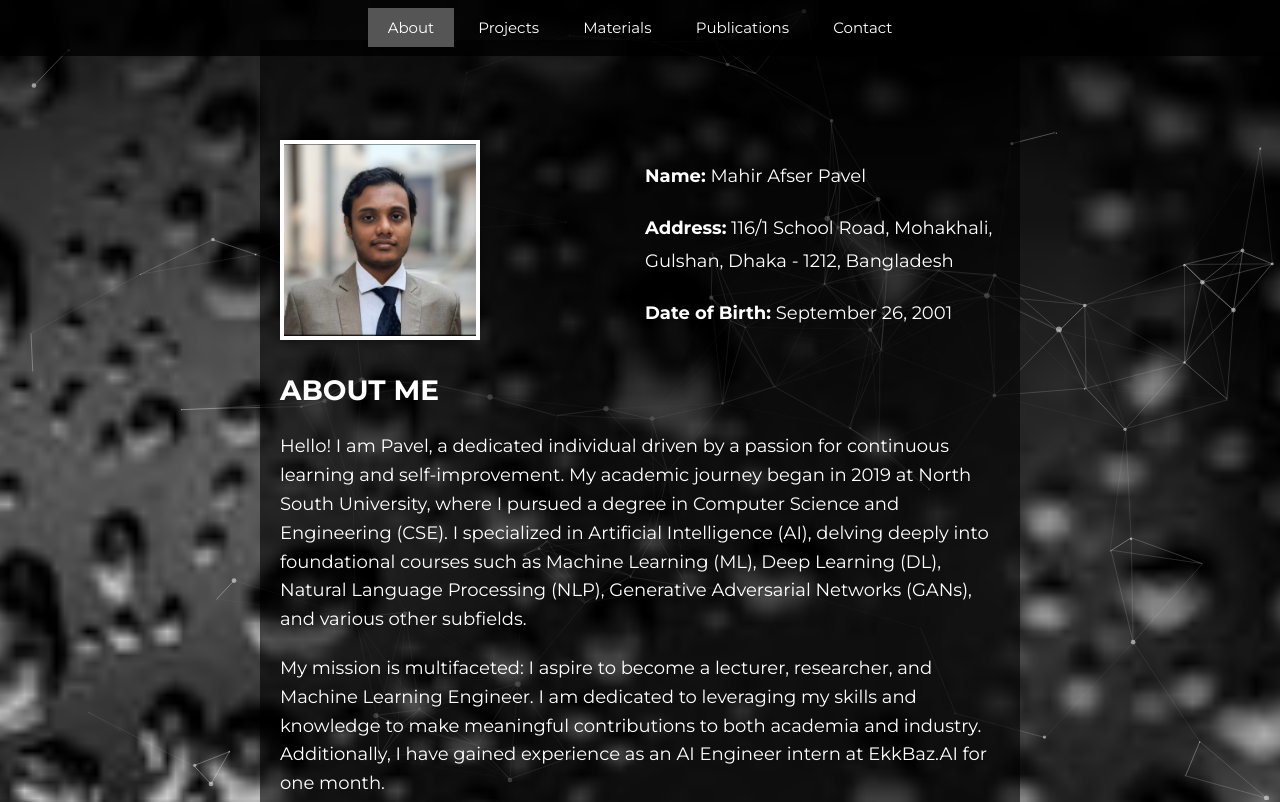
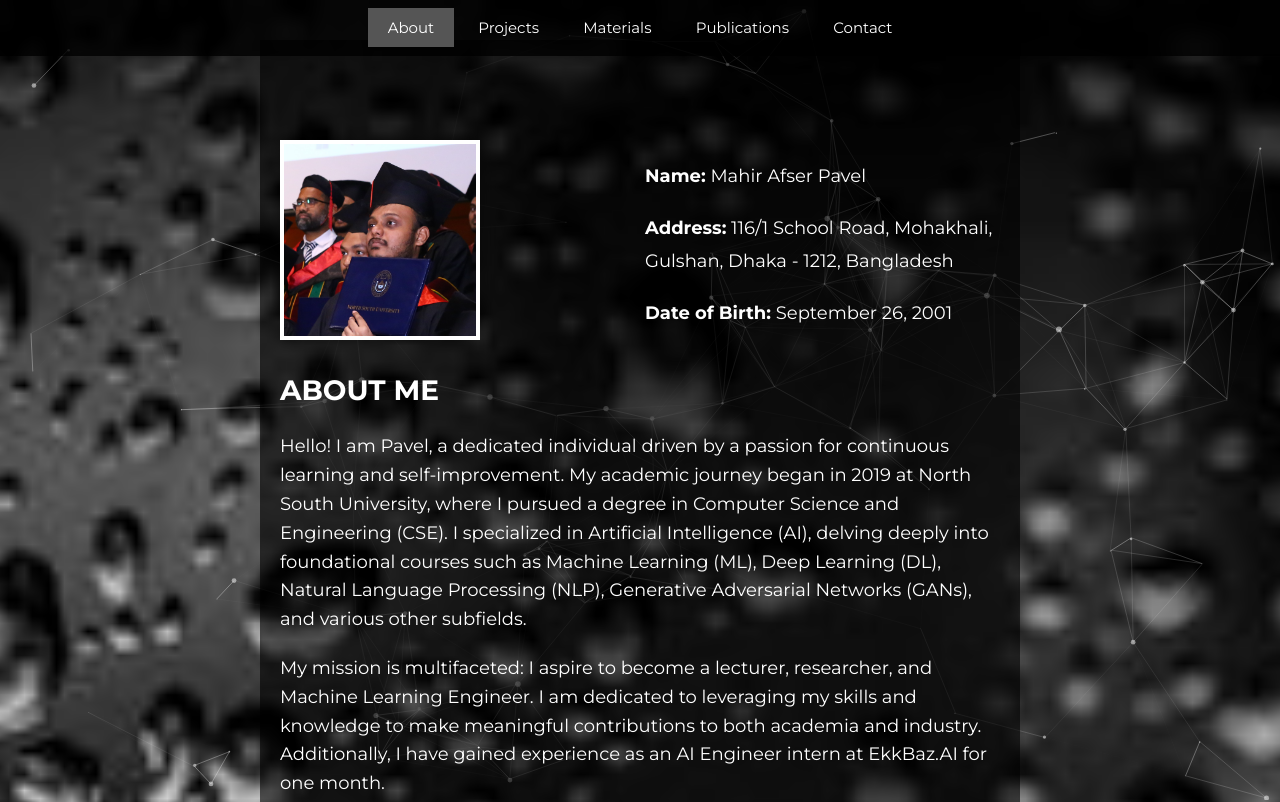
Before and after one commit to codewith-pavel/MyProfile, a plain HTML site: page index.html in a window 1280 px wide. Shown: the top 802 px of the page. Drawn offline with nearby package versions, Linux system fonts and the light colour scheme.

Commit message:
Update index.html

```diff
--- a/index.html
+++ b/index.html
@@ -400,7 +400,7 @@
     <div class="body-container">
         <div id="about" class="section active">
             <div class="profile-photo">
-                <img src="profile.png" alt="Profile Photo">
+                <img src="profile.JPG" alt="Profile Photo">
                 <aside>
                     <p><strong>Name:</strong> Mahir Afser Pavel</p>
                     <p><strong>Address:</strong> 116/1 School Road, Mohakhali, Gulshan, Dhaka - 1212, Bangladesh</p>
```
